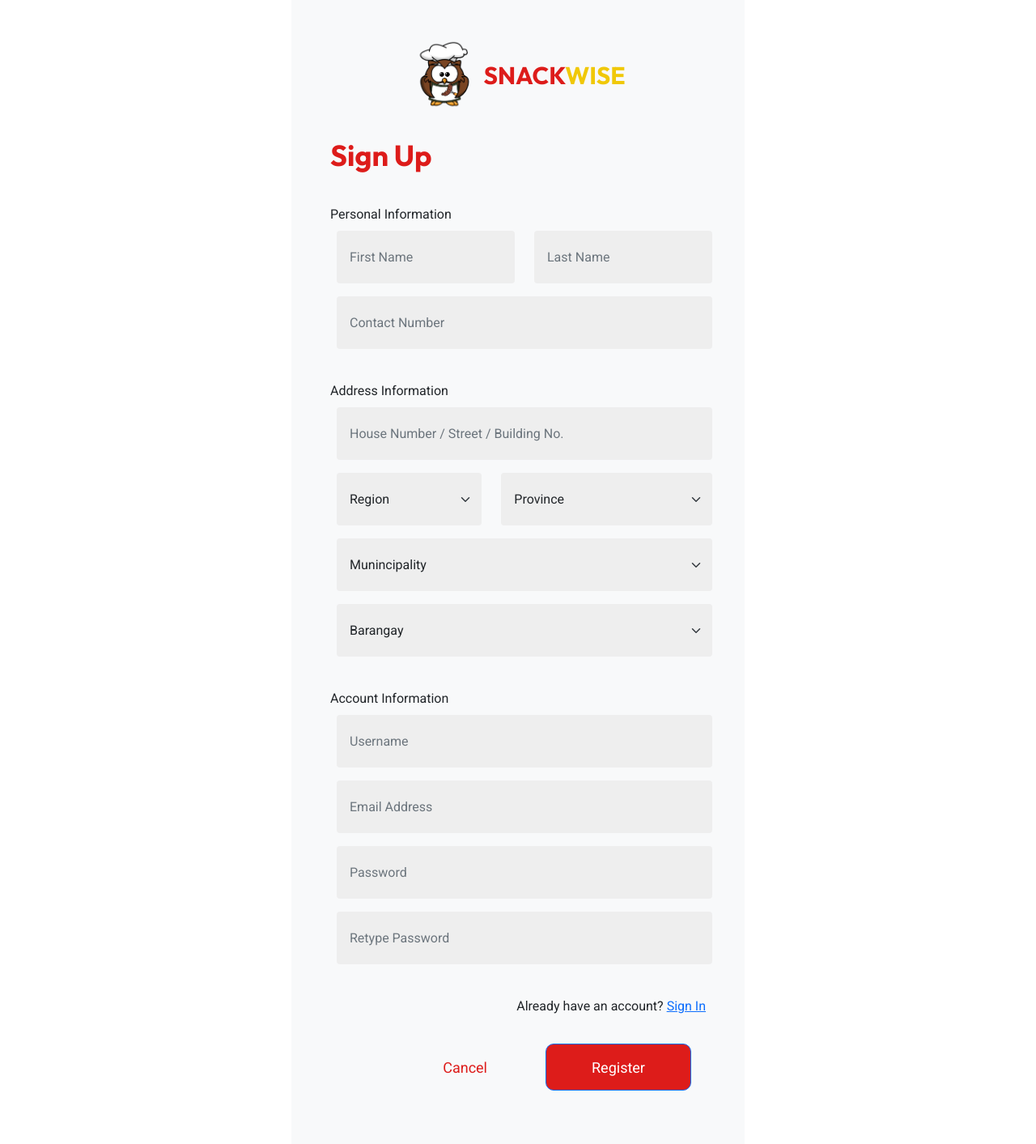
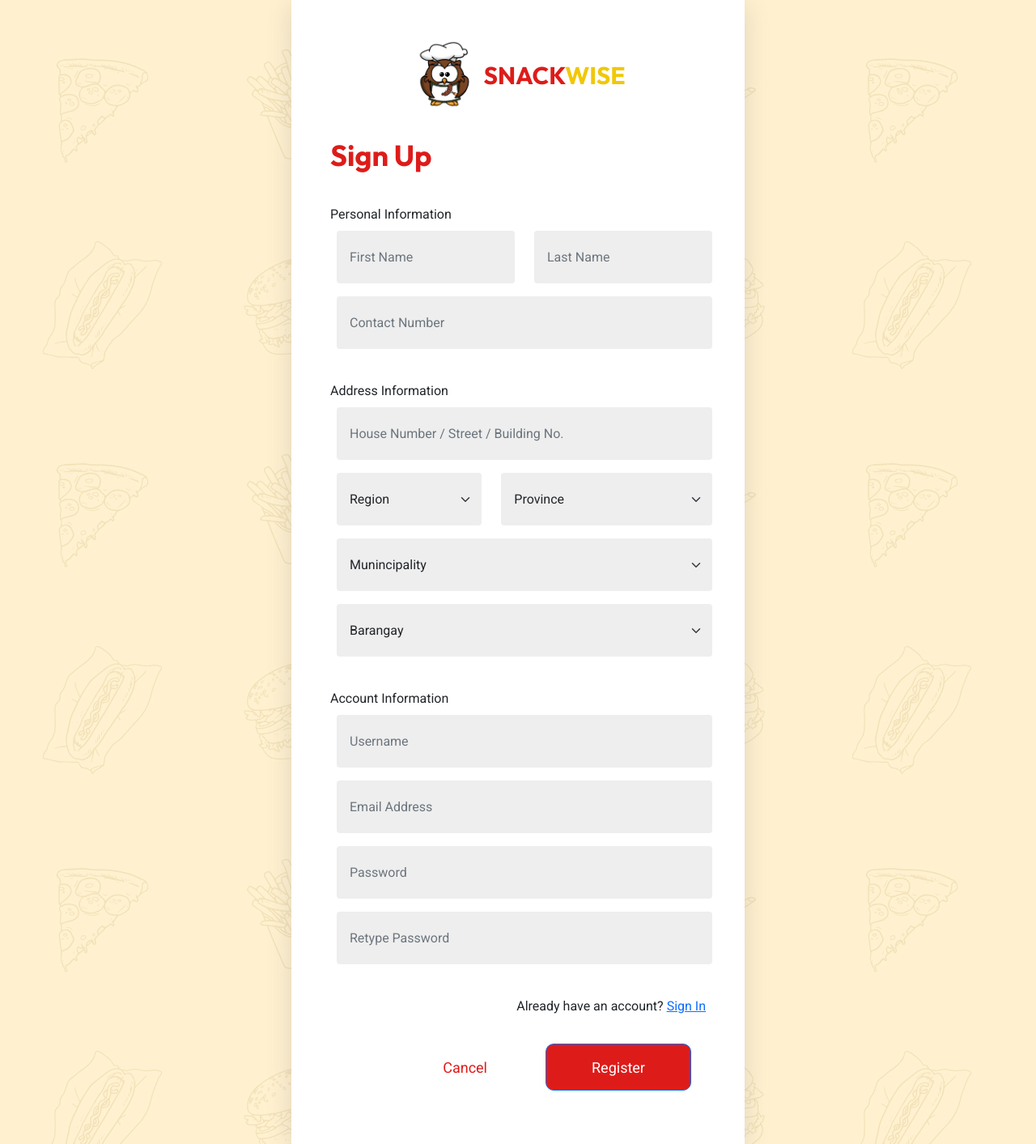
Before and after one commit to darwannn/snackwise-ordering-system, a PHP site: page /account/register.php in a window 1280 px wide. Shown: the whole page at 81% size. Run offline with PHP 8.4, Linux system fonts and the light colour scheme.

Commit message:
Add background to login and register page

```diff
--- a/public_html/account/login.php
+++ b/public_html/account/login.php
@@ -23,7 +23,7 @@
 
     <div class="parent-container">
 
-        <div class="container bg-light p-5 form-container">
+        <div class="container p-5 form-container">
             <div class="snackwise-label">
                 <div class="brand-icon">
                     <img src="../img/penguin.png" class="snackwise-icon" alt="Snackwise Logo">
--- a/public_html/account/register.php
+++ b/public_html/account/register.php
@@ -28,7 +28,7 @@ Pwede mo tanggalin yung mga tabel na tags.
  -->
     <div class="parent-container">
 
-        <div class="container bg-light p-5 form-container">
+        <div class="container p-5 form-container">
             <div class="snackwise-label">
                 <div class="brand-icon">
                     <img src="../img/penguin.png" class="snackwise-icon" alt="Snackwise Logo">
--- a/public_html/css/login.css
+++ b/public_html/css/login.css
@@ -1,5 +1,6 @@
 body {
     font-family: 'Roboto', sans-serif;
+    background-image: url(../img/Background-Pattern.jpg);
 }
 
 .snackwise-label {
@@ -30,6 +31,8 @@ body {
 
 .form-container {
     padding: 2em 1em;
+    background-color: white;
+    box-shadow: rgba(100, 100, 111, 0.2) 0px 7px 29px 0px;
 }
 
 .form-header {
--- a/public_html/css/register.css
+++ b/public_html/css/register.css
@@ -1,5 +1,11 @@
 body {
     font-family: 'Roboto', sans-serif;
+    background-image: url(../img/Background-Pattern.jpg);
+}
+
+.form-container {
+    background-color: white;
+    box-shadow: rgba(100, 100, 111, 0.2) 0px 7px 29px 0px;
 }
 
 .address_option {
```
Also changed, not shown: public_html/img/Background-Pattern.jpg (added).
